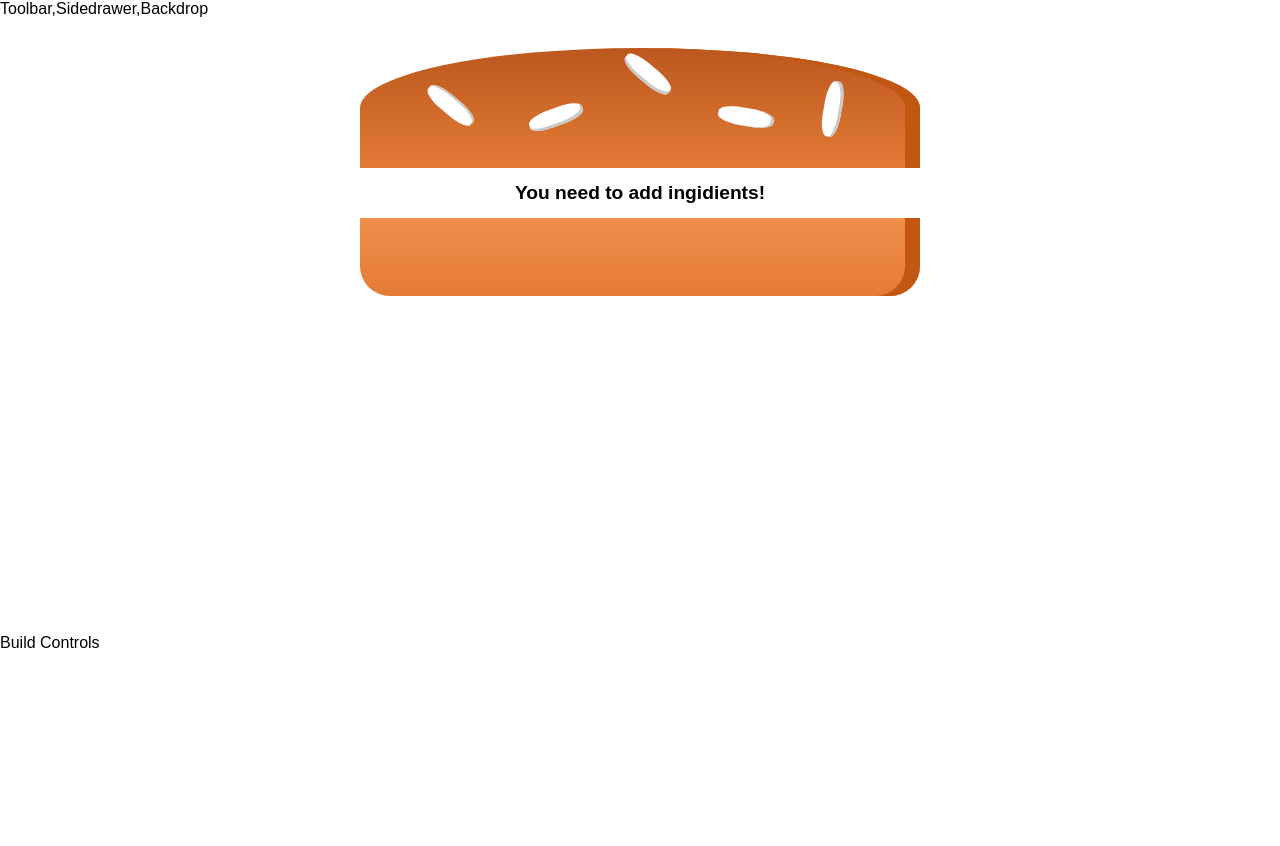
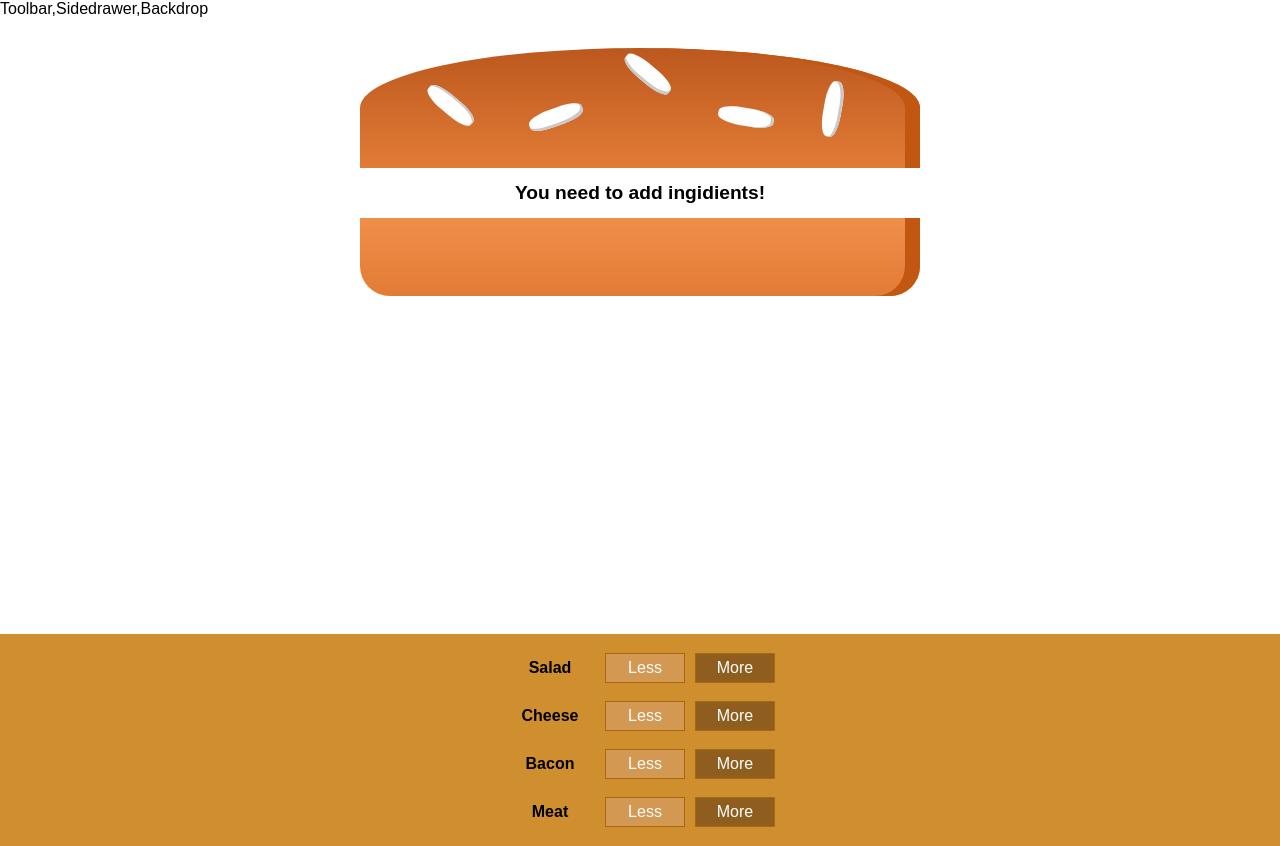
Before and after one commit to manikdhupar/burgerBuilder, a React app: page / in a window 1280 px wide. Before the commit the page ends 800 px from the top, so only its background shows below. Built offline with nearby package versions, Linux system fonts and the light colour scheme.

Commit message:
Added BuildControls

```diff
--- /dev/null
+++ b/src/components/Burger/BuildControls/BuildControl/BuildControl.css
@@ -0,0 +1,58 @@
+.BuildControl {
+	display: flex;
+	justify-content: center;
+	align-items: center;
+	margin: 5px 0;
+}
+
+.BuildControl button {
+	display: block;
+	font: inherit;
+	padding: 5px;
+	margin: 0 5px;
+	width: 80px;
+	border: 1px solid #aa6817;
+	cursor: pointer;
+	outline: none;
+}
+
+.BuildControl button:disabled {
+	background-color: #ac9980;
+	border: 1px solid #7e7365;
+	color: #ccc;
+	cursor: default;
+}
+
+.BuildControl button:hover:disabled {
+	background-color: #ac9980;
+	color: #ccc;
+	cursor: not-allowed;
+}
+
+.Label {
+	padding: 10px;
+	font-weight: bold;
+	width: 80px;
+}
+
+.BuildControl .Less {
+	background-color: #d39952;
+	color: white;
+}
+
+.BuildControl .More {
+	background-color: #8f5e1e;
+	color: white;
+}
+
+.BuildControl .Less:hover,
+.BuildControl .Less:active {
+	background-color: #daa972;
+	color: white;
+}
+
+.BuildControl .More:hover,
+.BuildControl .More:active {
+	background-color: #99703f;
+	color: white;
+}
--- /dev/null
+++ b/src/components/Burger/BuildControls/BuildControl/BuildControl.js
@@ -0,0 +1,14 @@
+import React from 'react';
+import classes from './BuildControl.css';
+
+const buildControl = (props) => {
+	return (
+		<div className={classes.BuildControl}>
+			<div className={classes.Label}>{props.label}</div>
+			<button className={classes.Less}>Less</button>
+			<button className={classes.More}>More</button>
+		</div>
+	);
+};
+
+export default buildControl;
--- /dev/null
+++ b/src/components/Burger/BuildControls/BuildControls.css
@@ -0,0 +1,10 @@
+.BuildControls {
+	width: 100%;
+	background-color: #cf8f2e;
+	display: flex;
+	flex-flow: column;
+	text-align: center;
+	margin: auto;
+	padding: 10px 0;
+	box-shadow: 0 2px 1px #ccc;
+}
--- /dev/null
+++ b/src/components/Burger/BuildControls/BuildControls.js
@@ -0,0 +1,22 @@
+import React from 'react';
+import classes from './BuildControls.css';
+import BuildControl from './BuildControl/BuildControl';
+
+const controls = [
+	{ label: 'Salad', type: 'salad' },
+	{ label: 'Cheese', type: 'cheese' },
+	{ label: 'Bacon', type: 'bacon' },
+	{ label: 'Meat', type: 'meat' }
+];
+
+const buildControls = (props) => {
+	return (
+		<div className={classes.BuildControls}>
+			{controls.map((ctrl) => {
+				return <BuildControl key={ctrl.label} label={ctrl.label} />;
+			})}
+		</div>
+	);
+};
+
+export default buildControls;
--- a/src/containers/BurgerBuilder/BurgerBuilder.js
+++ b/src/containers/BurgerBuilder/BurgerBuilder.js
@@ -1,5 +1,6 @@
 import React, { Component } from 'react';
 import Burger from '../../components/Burger/Burger';
+import BuildControls from '../../components/Burger/BuildControls/BuildControls';
 
 class BurgerBuilder extends Component {
 	state = {
@@ -14,7 +15,7 @@ class BurgerBuilder extends Component {
 		return (
 			<React.Fragment>
 				<Burger ingridients={this.state.ingridients} />
-				<div>Build Controls</div>
+				<BuildControls />
 			</React.Fragment>
 		);
 	}
```
